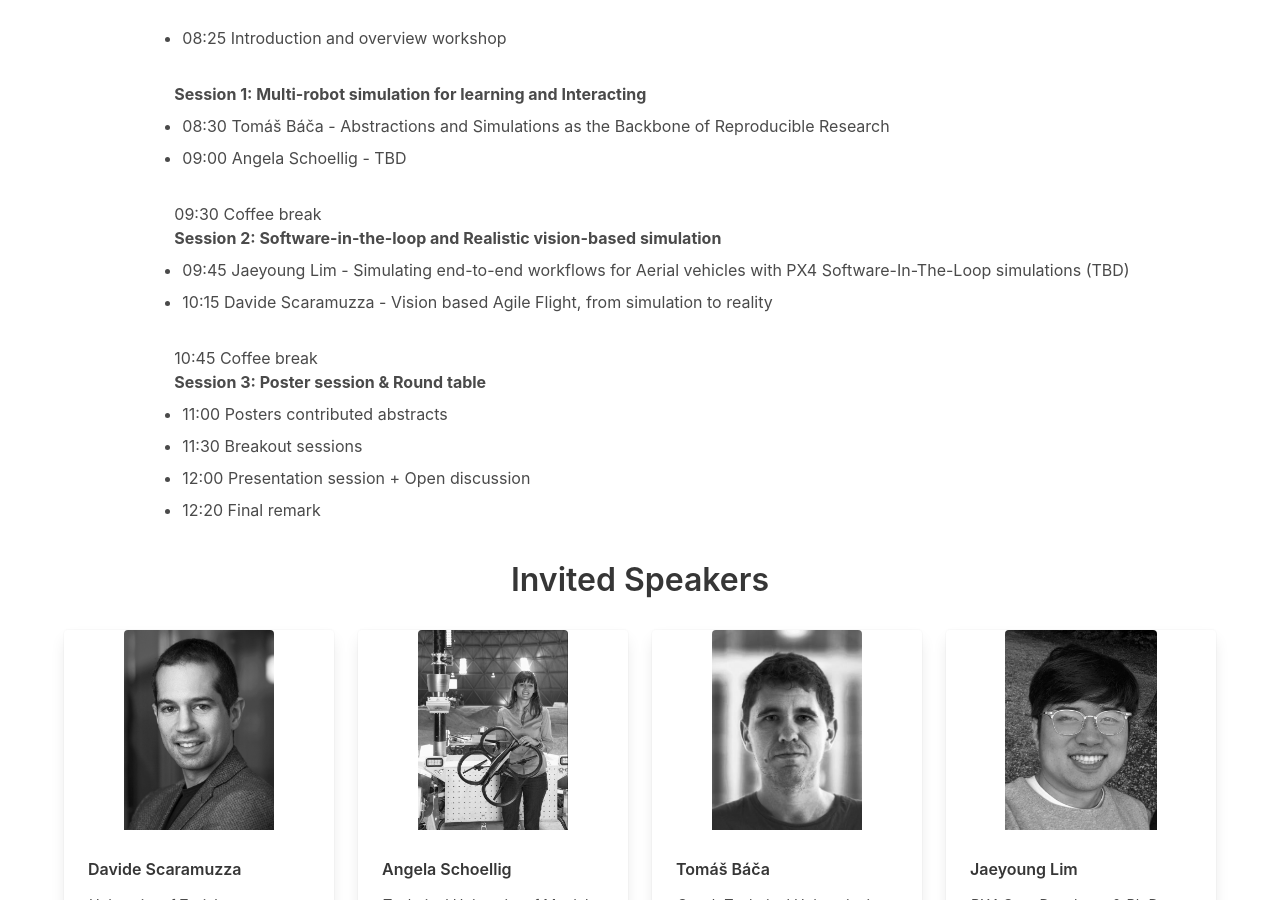
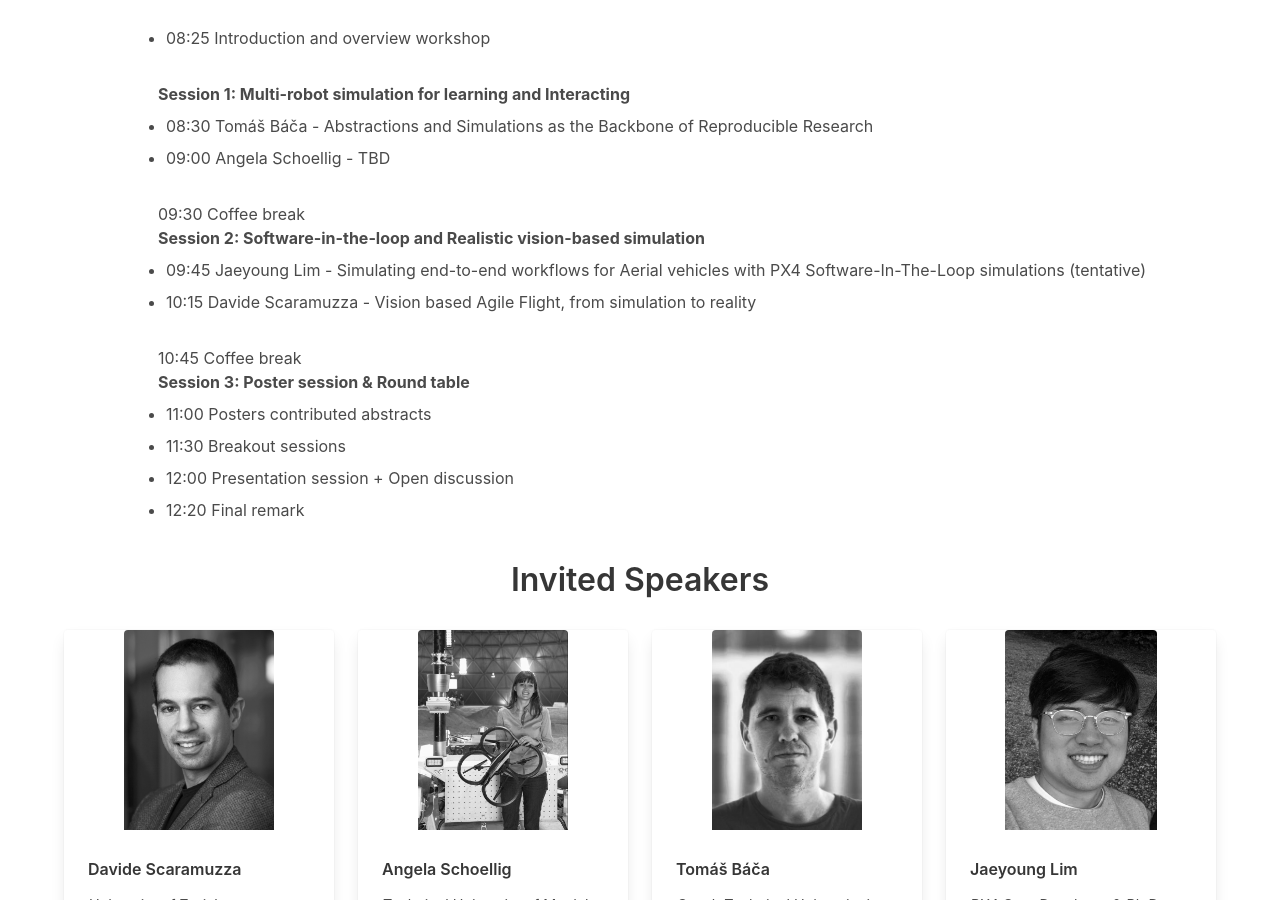
Before and after one commit to IMRCLab/workshop-uav-sims-icra2023, a Jekyll site: the page built from index.html, in a window 1280 px wide and 900 px high, scrolled down 2106 px. Built offline with Jekyll 4.4.1, drawn with Linux system fonts in a browser that asks for light colours.

Commit message:
Update index.html

```diff
--- a/index.html
+++ b/index.html
@@ -187,7 +187,7 @@
         09:30 Coffee break
         <br>
         <b>Session 2: Software-in-the-loop and Realistic vision-based simulation</b>
-        <li>09:45 Jaeyoung Lim - Simulating end-to-end workflows for Aerial vehicles with PX4 Software-In-The-Loop simulations (TBD)</li>
+        <li>09:45 Jaeyoung Lim - Simulating end-to-end workflows for Aerial vehicles with PX4 Software-In-The-Loop simulations (tentative)</li>
         <li>10:15 Davide Scaramuzza - Vision based Agile Flight, from simulation to reality</li>
         <br>
         10:45 Coffee break
```
